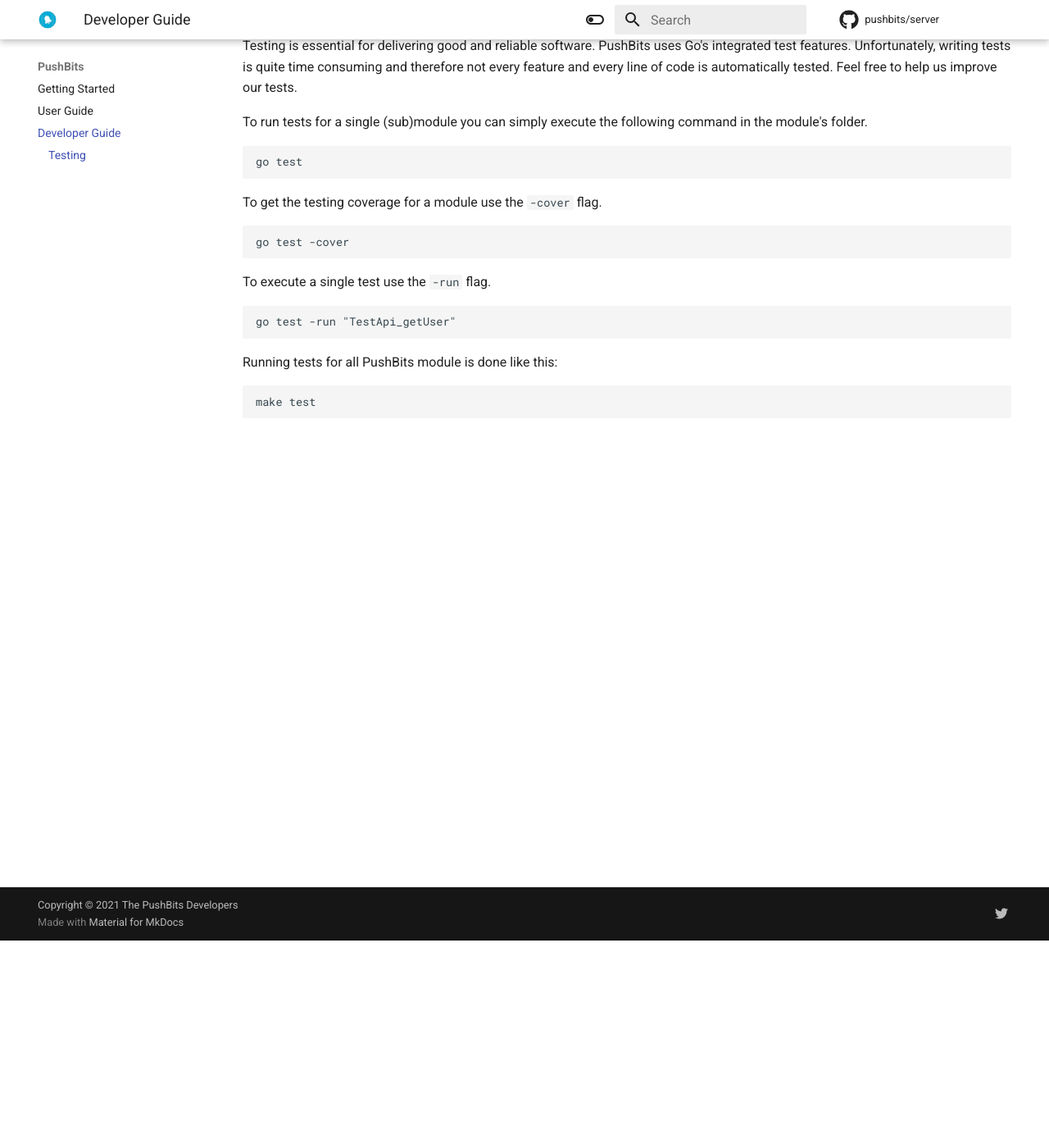
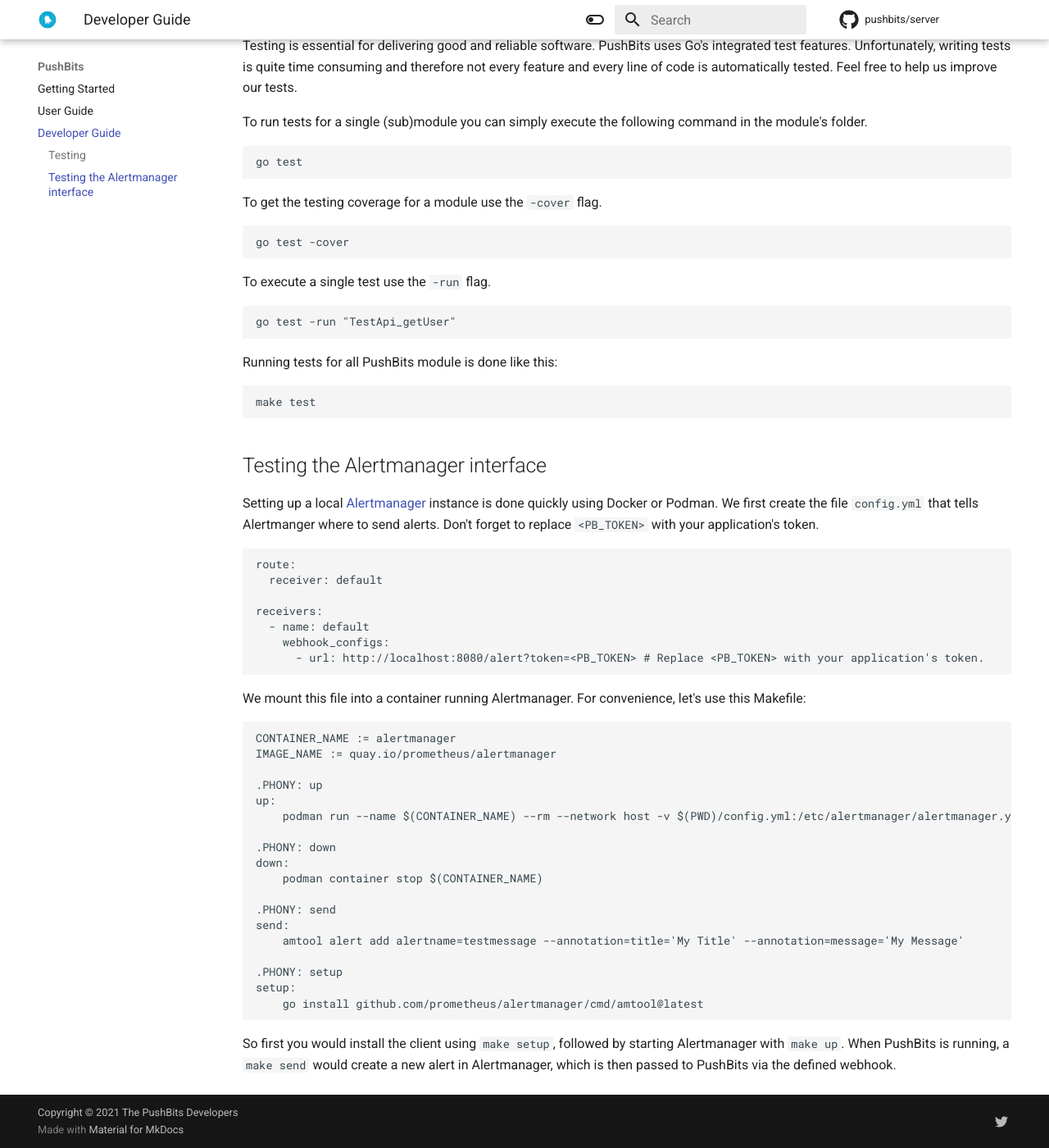
Before and after one commit to pushbits/website, an MkDocs documentation site: the page built from docs/docs/developer-guide.md, in a window 1280 px wide and 1400 px high, scrolled down 253 px. Shown: the whole window at 82% size. Built offline with MkDocs 1.6.1 and Material for MkDocs 9.7.7, drawn with Linux system fonts in a browser that asks for light colours; comment, search, counter and statistics services are not loaded.

Commit message:
Describe how to test the Alertmanager interface

````diff
--- a/docs/docs/developer-guide.md
+++ b/docs/docs/developer-guide.md
@@ -32,3 +32,44 @@
 ```bash
 make test
 ```
+
+## Testing the Alertmanager interface
+
+Setting up a local [Alertmanager](https://prometheus.io/docs/alerting/latest/alertmanager/) instance is done quickly using Docker or Podman.
+We first create the file `config.yml` that tells Alertmanger where to send alerts.
+Don't forget to replace `<PB_TOKEN>` with your application's token.
+```yaml
+route:
+  receiver: default
+
+receivers:
+  - name: default
+    webhook_configs:
+      - url: http://localhost:8080/alert?token=<PB_TOKEN> # Replace <PB_TOKEN> with your application's token.
+```
+
+We mount this file into a container running Alertmanager.
+For convenience, let's use this Makefile:
+```make
+CONTAINER_NAME := alertmanager
+IMAGE_NAME := quay.io/prometheus/alertmanager
+
+.PHONY: up
+up:
+	podman run --name $(CONTAINER_NAME) --rm --network host -v $(PWD)/config.yml:/etc/alertmanager/alertmanager.yml:Z $(IMAGE_NAME)
+
+.PHONY: down
+down:
+	podman container stop $(CONTAINER_NAME)
+
+.PHONY: send
+send:
+	amtool alert add alertname=testmessage --annotation=title='My Title' --annotation=message='My Message'
+
+.PHONY: setup
+setup:
+	go install github.com/prometheus/alertmanager/cmd/amtool@latest
+```
+
+So first you would install the client using `make setup`, followed by starting Alertmanager with `make up`.
+When PushBits is running, a `make send` would create a new alert in Alertmanager, which is then passed to PushBits via the defined webhook.
````
